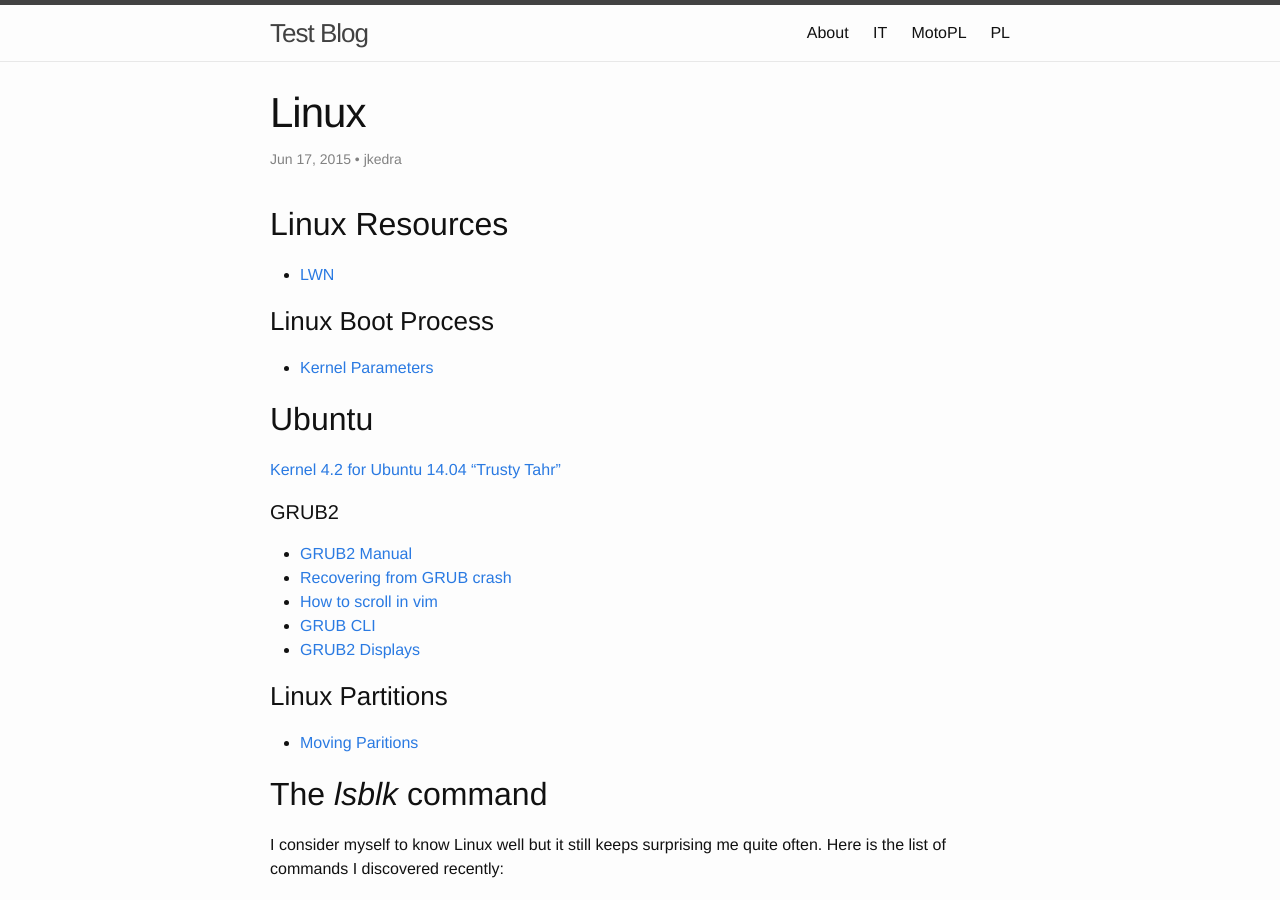
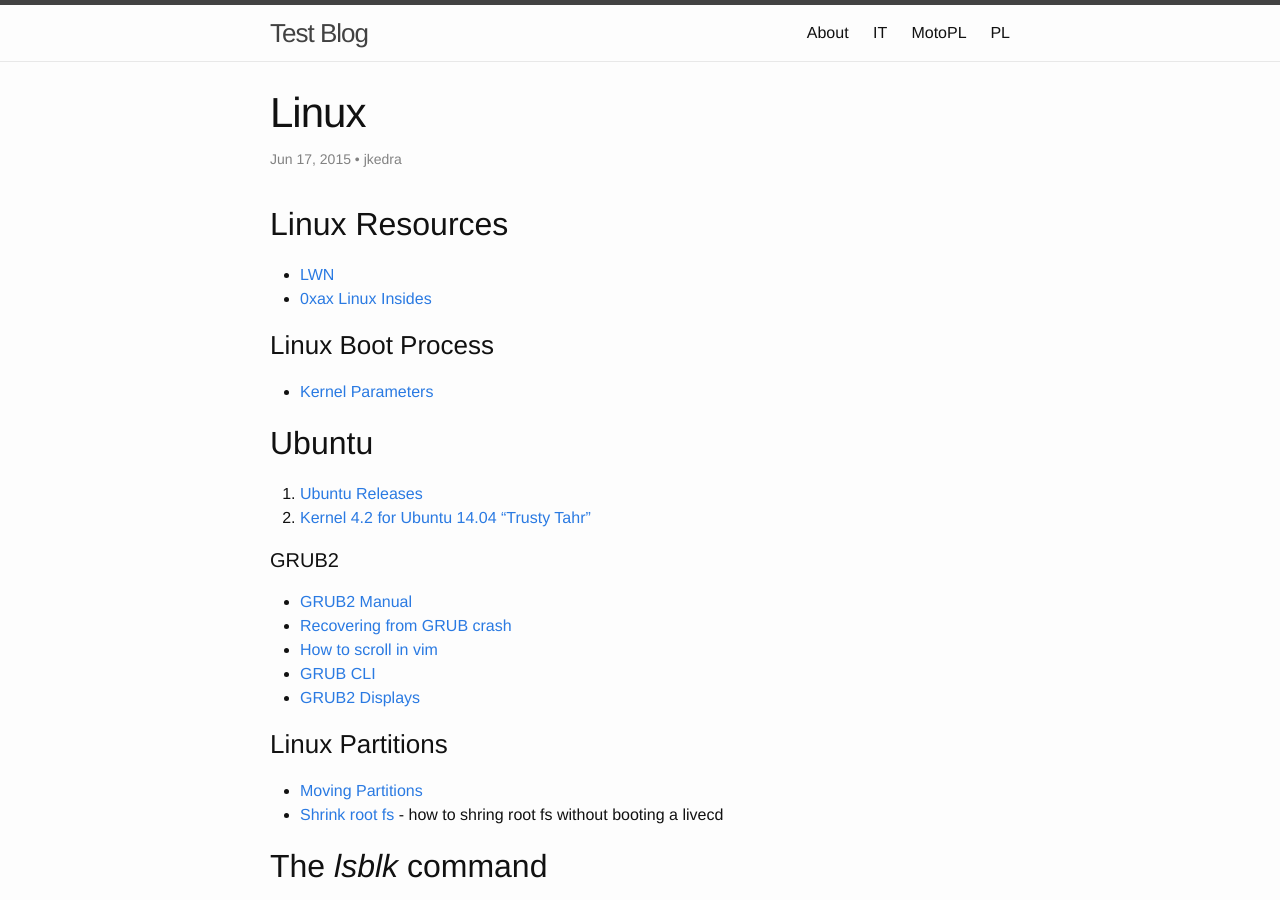
Before and after one commit to jkedra/jkedra.github.io, a Jekyll site: the page built from _posts/2015-06-17-linux.md, in a window 1280 px wide and 900 px high. Built offline with Jekyll 4.4.1, drawn with Linux system fonts in a browser that asks for light colours.

Commit message:
found on the web

```diff
--- a/_posts/2015-06-17-linux.md
+++ b/_posts/2015-06-17-linux.md
@@ -9,13 +9,15 @@ categories: unix
 
 ## Linux Resources
 * [LWN](http://lwn.net/)
+* [0xax Linux Insides](https://www.gitbook.com/book/0xax/linux-insides/)
 
 ### Linux Boot Process
 * [Kernel Parameters](https://www.kernel.org/doc/Documentation/kernel-parameters.txt)
 
 ## Ubuntu
-[Kernel 4.2 for Ubuntu 14.04 "Trusty
-Tahr"](http://askubuntu.com/questions/690149/when-will-4-2-0-kernel-be-available-for-14-04-lts)
+
+1. [Ubuntu Releases](https://wiki.ubuntu.com/Releases)
+2. [Kernel 4.2 for Ubuntu 14.04 "Trusty Tahr"](http://askubuntu.com/questions/690149/when-will-4-2-0-kernel-be-available-for-14-04-lts)
 
 #### GRUB2
 * [GRUB2 Manual](http://www.gnu.org/software/grub/manual/grub.html)
@@ -25,7 +27,8 @@ Tahr"](http://askubuntu.com/questions/690149/when-will-4-2-0-kernel-be-available
 * [GRUB2 Displays](https://help.ubuntu.com/community/Grub2/Displays)
 
 ### Linux Partitions
-* [Moving Paritions](https://help.ubuntu.com/community/MovingLinuxPartition)
+* [Moving Partitions](https://help.ubuntu.com/community/MovingLinuxPartition)
+* [Shrink root fs](http://unix.stackexchange.com/questions/226872/how-to-shrink-root-filesystem-without-booting-a-livecd/227318#227318) - how to shring root fs without booting a livecd
 
 ## The *lsblk* command ##
 I consider myself to know Linux well but it still keeps surprising me
```
